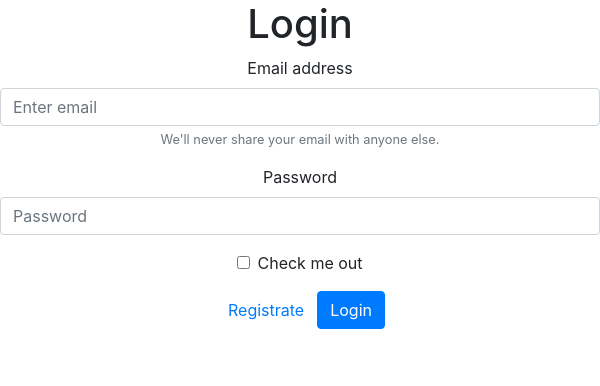
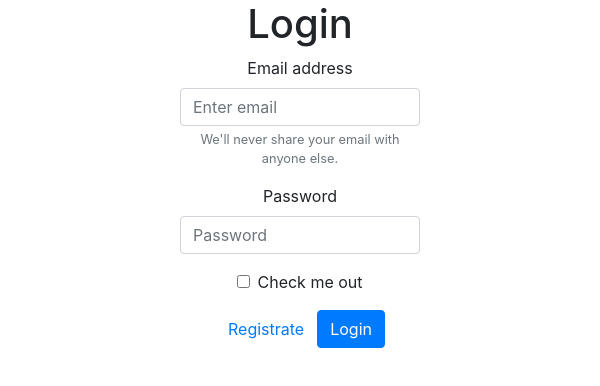
Before and after one commit to lucasdepetris/modulo2, a React (Create React App) app: page /login in a window 600 px wide. Shown: the top 386 px of the page. Built offline with nearby package versions, Linux system fonts and the light colour scheme.

Commit message:
-Estilo al formulario que sea responsive

```diff
--- a/src/App.css
+++ b/src/App.css
@@ -31,3 +31,16 @@
     transform: rotate(360deg);
   }
 }
+
+@media only screen and (max-width: 600px) {
+  .login-form {
+    width: 80%;
+    margin: 0 auto;
+  }
+}
+@media only screen and (min-width: 600px) {
+  .login-form {
+    width: 40%;
+    margin: 0 auto;
+  }
+}
--- a/src/pages/Home.js
+++ b/src/pages/Home.js
@@ -92,9 +92,9 @@ class Home extends Component {
           <h1>Home</h1>
           <Usuarios usuarios={this.state.usuarios} />
 
-          <Button id="ADD" onClick={this.handleClick}>
+          {/* <Button id="ADD" onClick={this.handleClick}>
             Agregar Usuario
-          </Button>
+          </Button> */}
         </Fragment>
       );
     }
--- a/src/pages/Login.js
+++ b/src/pages/Login.js
@@ -34,7 +34,7 @@ export default class  LoginPage extends Component {
         return (
             <Fragment>
             <h1>Login</h1>
-            <Form>
+            <Form className="login-form">
                 <Form.Group controlId="formBasicEmail">
                     <Form.Label>Email address</Form.Label>
                     <Form.Control onChange={this.handleChange} name="email" value={this.state.email} type="email" placeholder="Enter email" />
--- a/src/pages/Register.js
+++ b/src/pages/Register.js
@@ -36,7 +36,7 @@ export default class Register extends Component {
         return(
             <Fragment>
             <h1>Registro</h1>
-            <Form>
+            <Form className="login-form">
                         <Form.Group controlId="formBasicName">
                             <Form.Label>Name</Form.Label>
                             <Form.Control onChange={this.handleChange} name="name" value={this.state.name} type="text" placeholder="Enter name" />
```
